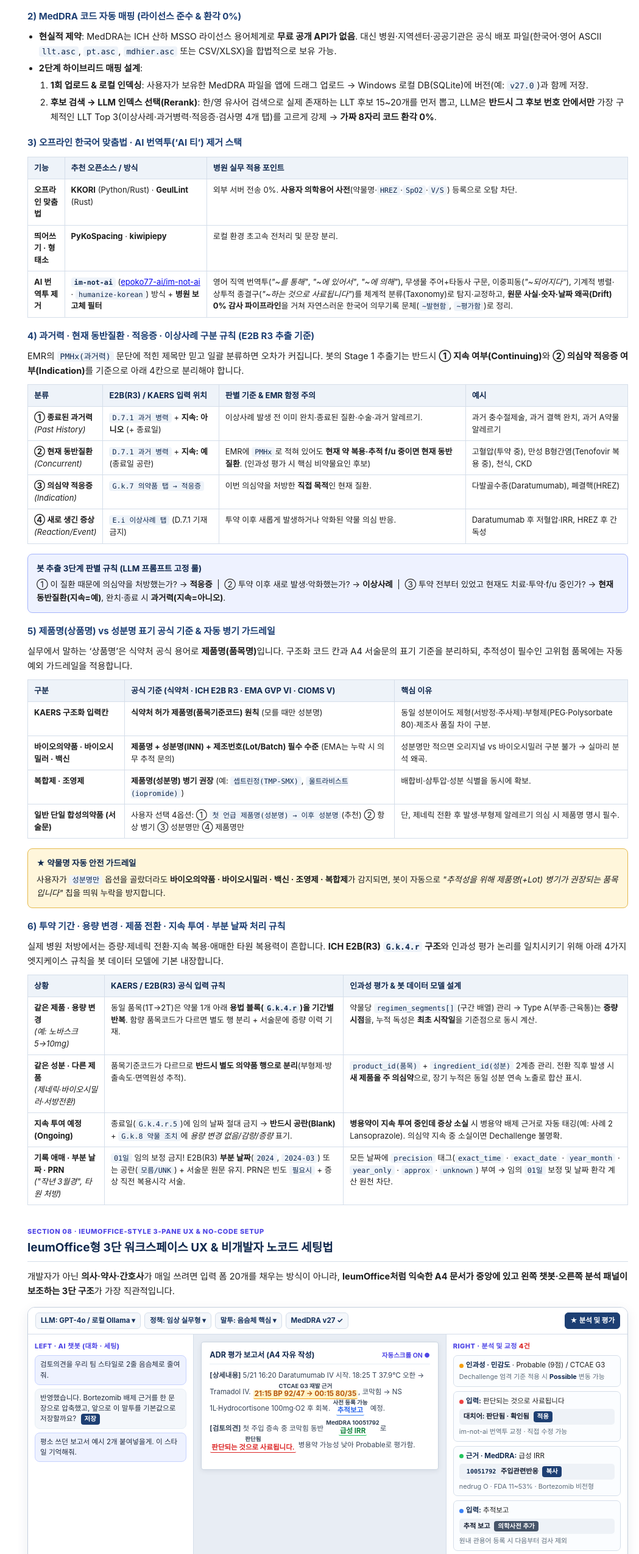
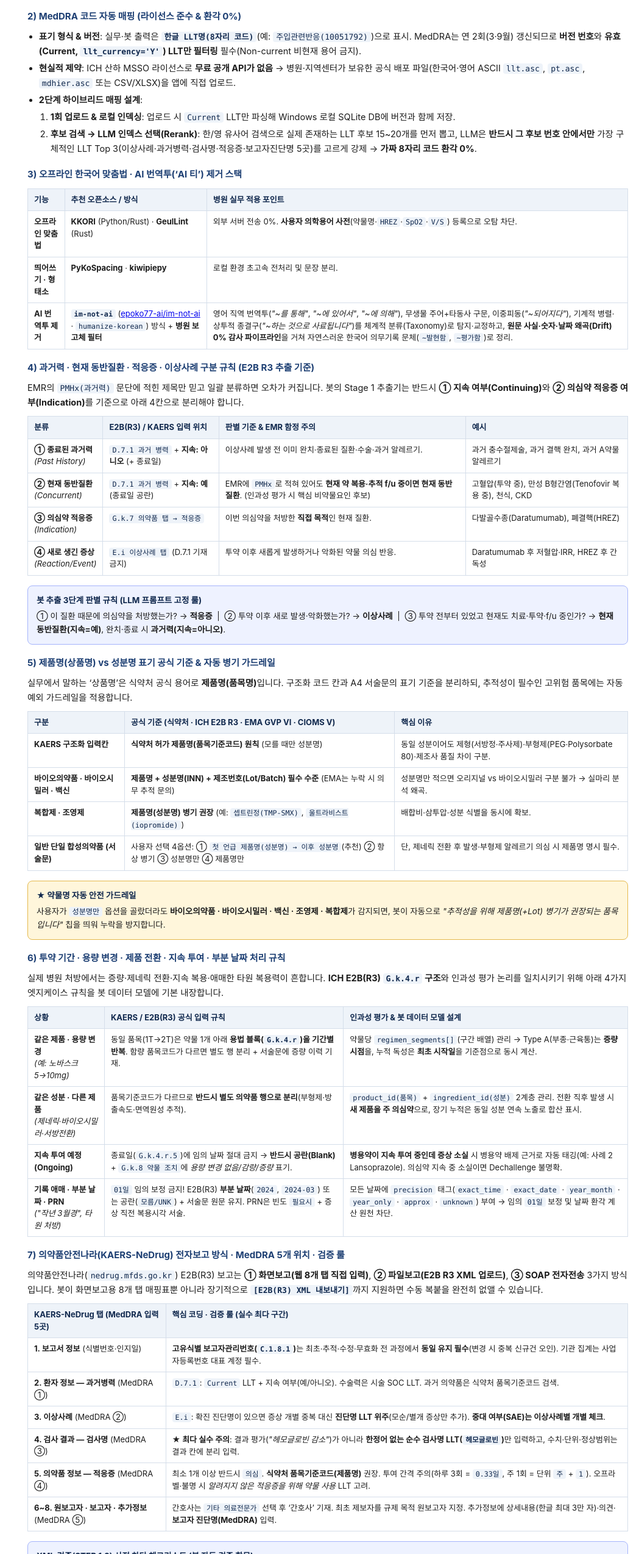
Before and after one commit to Coinyak/adr-study, a plain HTML site: page research.html in a window 1280 px wide. Shown: the part 5798-8346 px from the top of the page at 61% size, without its empty margins (231-1280 px from the left). Drawn offline with Linux system fonts and the light colour scheme.

Commit message:
Add dual workflow and KAERS-NeDrug E2B(R3) reporting & MedDRA 5-field coding guidelines

```diff
--- a/research.html
+++ b/research.html
@@ -1172,11 +1172,12 @@
 
       <h3>2) MedDRA 코드 자동 매핑 (라이선스 준수 &amp; 환각 0%)</h3>
       <ul>
-        <li><strong>현실적 제약</strong>: MedDRA는 ICH 산하 MSSO 라이선스 용어체계로 <strong>무료 공개 API가 없음</strong>. 대신 병원·지역센터·공공기관은 공식 배포 파일(한국어·영어 ASCII <code>llt.asc</code>, <code>pt.asc</code>, <code>mdhier.asc</code> 또는 CSV/XLSX)을 합법적으로 보유 가능.</li>
+        <li><strong>표기 형식 &amp; 버전</strong>: 실무·봇 출력은 <strong><code>한글 LLT명(8자리 코드)</code></strong>(예: <code>주입관련반응(10051792)</code>)으로 표시. MedDRA는 연 2회(3·9월) 갱신되므로 <strong>버전 번호</strong>와 <strong>유효(Current, <code>llt_currency='Y'</code>) LLT만 필터링</strong> 필수(Non-current 비현재 용어 금지).</li>
+        <li><strong>현실적 제약</strong>: ICH 산하 MSSO 라이선스로 <strong>무료 공개 API가 없음</strong> → 병원·지역센터가 보유한 공식 배포 파일(한국어·영어 ASCII <code>llt.asc</code>, <code>pt.asc</code>, <code>mdhier.asc</code> 또는 CSV/XLSX)을 앱에 직접 업로드.</li>
         <li><strong>2단계 하이브리드 매핑 설계</strong>:
           <ol>
-            <li><strong>1회 업로드 &amp; 로컬 인덱싱</strong>: 사용자가 보유한 MedDRA 파일을 앱에 드래그 업로드 → Windows 로컬 DB(SQLite)에 버전(예: <code>v27.0</code>)과 함께 저장.</li>
-            <li><strong>후보 검색 → LLM 인덱스 선택(Rerank)</strong>: 한/영 유사어 검색으로 실제 존재하는 LLT 후보 15~20개를 먼저 뽑고, LLM은 <strong>반드시 그 후보 번호 안에서만</strong> 가장 구체적인 LLT Top 3(이상사례·과거병력·적응증·검사명 4개 탭)를 고르게 강제 → <strong>가짜 8자리 코드 환각 0%</strong>.</li>
+            <li><strong>1회 업로드 &amp; 로컬 인덱싱</strong>: 업로드 시 <code>Current</code> LLT만 파싱해 Windows 로컬 SQLite DB에 버전과 함께 저장.</li>
+            <li><strong>후보 검색 → LLM 인덱스 선택(Rerank)</strong>: 한/영 유사어 검색으로 실제 존재하는 LLT 후보 15~20개를 먼저 뽑고, LLM은 <strong>반드시 그 후보 번호 안에서만</strong> 가장 구체적인 LLT Top 3(이상사례·과거병력·검사명·적응증·보고자진단명 5곳)를 고르게 강제 → <strong>가짜 8자리 코드 환각 0%</strong>.</li>
           </ol>
         </li>
       </ul>
@@ -1305,6 +1306,44 @@
             </tr>
           </tbody>
         </table>
+      </div>
+
+      <h3>7) 의약품안전나라(KAERS-NeDrug) 전자보고 방식 · MedDRA 5개 위치 · 검증 룰</h3>
+      <p>의약품안전나라(<code>nedrug.mfds.go.kr</code>) E2B(R3) 보고는 <strong>① 화면보고(웹 8개 탭 직접 입력)</strong>, <strong>② 파일보고(E2B R3 XML 업로드)</strong>, <strong>③ SOAP 전자전송</strong> 3가지 방식입니다. 봇이 화면보고용 8개 탭 매핑표뿐 아니라 장기적으로 <strong><code>[E2B(R3) XML 내보내기]</code></strong>까지 지원하면 수동 복붙을 완전히 없앨 수 있습니다.</p>
+      <div class="tbl-wrap">
+        <table>
+          <thead><tr><th>KAERS-NeDrug 탭 (MedDRA 입력 5곳)</th><th>핵심 코딩 · 검증 룰 (실수 최다 구간)</th></tr></thead>
+          <tbody>
+            <tr>
+              <td><strong>1. 보고서 정보</strong> (식별번호·인지일)</td>
+              <td><strong>고유식별 보고자관리번호(<code>C.1.8.1</code>)</strong>는 최초·추적·수정·무효화 전 과정에서 <strong>동일 유지 필수</strong>(변경 시 중복 신규건 오인). 기관 집계는 사업자등록번호 대표 계정 필수.</td>
+            </tr>
+            <tr>
+              <td><strong>2. 환자 정보 — 과거병력</strong> (MedDRA ①)</td>
+              <td><code>D.7.1</code>: <code>Current</code> LLT + 지속 여부(예/아니오). 수술력은 시술 SOC LLT. 과거 의약품은 식약처 품목기준코드 검색.</td>
+            </tr>
+            <tr>
+              <td><strong>3. 이상사례</strong> (MedDRA ②)</td>
+              <td><code>E.i</code>: 확진 진단명이 있으면 증상 개별 중복 대신 <strong>진단명 LLT 위주</strong>(모순/별개 증상만 추가). <strong>중대 여부(SAE)는 이상사례별 개별 체크</strong>.</td>
+            </tr>
+            <tr>
+              <td><strong>4. 검사 결과 — 검사명</strong> (MedDRA ③)</td>
+              <td><strong>★ 최다 실수 주의</strong>: 결과 평가(<em>"헤모글로빈 감소"</em>)가 아니라 <strong>한정어 없는 순수 검사명 LLT(<code>헤모글로빈</code>)</strong>만 입력하고, 수치·단위·정상범위는 결과 칸에 분리 입력.</td>
+            </tr>
+            <tr>
+              <td><strong>5. 의약품 정보 — 적응증</strong> (MedDRA ④)</td>
+              <td>최소 1개 이상 반드시 <code>의심</code>. <strong>식약처 품목기준코드(제품명)</strong> 권장. 투여 간격 주의(하루 3회 = <code>0.33일</code>, 주 1회 = 단위 <code>주</code> + <code>1</code>). 오프라벨·불명 시 <em>알려지지 않은 적응증을 위해 약물 사용</em> LLT 고려.</td>
+            </tr>
+            <tr>
+              <td><strong>6~8. 원보고자 · 보고자 · 추가정보</strong> (MedDRA ⑤)</td>
+              <td>간호사는 <code>기타 의료전문가</code> 선택 후 ‘간호사’ 기재. 최초 제보자를 규제 목적 원보고자 지정. 추가정보에 상세내용(한글 최대 3만 자)·의견·<strong>보고자 진단명(MedDRA)</strong> 입력.</td>
+            </tr>
+          </tbody>
+        </table>
+      </div>
+      <div class="callout">
+        <div class="callout-title">XML 검증(STEP 1·2) 사전 차단 체크리스트 (봇 자동 검증 항목)</div>
+        <p style="margin:0;">① 투여 시작일 &gt; 이상사례 발현일 또는 종료일 &lt; 시작일 논리 오류 차단 · ② Non-current LLT 사용 및 MedDRA 버전 누락 차단 · ③ 필수 식별번호(<code>C.1.1</code>·<code>C.1.8.1</code>) 누락·NullFlavor 오용 차단 · ④ 첨부파일 개인정보 마스킹 알림.</p>
       </div>
     </section>
 
@@ -1352,7 +1391,7 @@
             </div>
             <div class="wf-card">
               <div><span class="sp-dot dot-green"></span><strong>근거 · MedDRA:</strong> 급성 IRR</div>
-              <div class="wf-cand"><code>10051792</code> 주입관련반응 <span class="wf-mini-btn">복사</span></div>
+              <div class="wf-cand">주입관련반응(<code>10051792</code>) <span class="wf-mini-btn">복사</span></div>
               <div class="wf-help">nedrug O · FDA 11~53% · Bortezomib 비전형</div>
             </div>
             <div class="wf-card">
@@ -1369,6 +1408,31 @@
           <span><span class="sp-dot dot-blue"></span>맞춤법 · 원내 전문용어 예외</span>
           <span style="margin-left:auto;font-weight:700;color:#1d3f73;">[일괄 적용] [돌아가기] [전체 복사]</span>
         </div>
+      </div>
+
+      <h3>입력 자동 감지형 듀얼 워크플로우 (초안 생성 vs 원문 보존 첨삭)</h3>
+      <p>같은 A4 화면에서 <strong>날것의 EMR만 붙여넣는 사용자</strong>와 <strong>이미 작성한 평가 보고서의 첨삭·교차검증을 원하는 사용자</strong>를 모두 지원하기 위해, 입력 구조를 자동 감지하되 상단 스위치(<code>[초안 생성] ↔ [내 글 첨삭]</code>)로 언제든 전환합니다.</p>
+      <div class="tbl-wrap">
+        <table>
+          <thead><tr><th>구분</th><th>모드 ① 초안 생성 · 평가 (<code>EMR → 보고서</code>)</th><th>모드 ② 첨삭 · 교차검증 (<code>완성본 → 리뷰</code>)</th></tr></thead>
+          <tbody>
+            <tr>
+              <td><strong>입력 형태</strong></td>
+              <td>비정형 EMR 경과·투약·검사치 복붙 (결론 없음)</td>
+              <td>이미 작성한 <code>상세내용 + 검토의견 + (본인 판정)</code></td>
+            </tr>
+            <tr>
+              <td><strong>가운데 A4 동작</strong></td>
+              <td>원본 EMR은 상단 접이식 <code>[원본 EMR]</code> 탭에 보존하고, 내 문체 규칙에 맞춰 보고서 초안 생성</td>
+              <td><strong>작성자 원문을 절대 덮어쓰지 않고 보존</strong> + <code>nara-speller</code>형 4색 밑줄·루비만 표시 (<code>[적용]</code> 클릭 시에만 반영)</td>
+            </tr>
+            <tr>
+              <td><strong>오른쪽 패널 핵심</strong></td>
+              <td>인과성 판정+민감도 · 병용약 근거표 · MedDRA <code>한글(코드)</code> 추천 · 누락 체크</td>
+              <td><strong>2nd Opinion 교차검증</strong>(작성자 판정 vs 정책 판정 차이 사유) · 수치/누락 병용약 지적 · 맞춤법/<code>im-not-ai</code> 교정 · MedDRA 검수</td>
+            </tr>
+          </tbody>
+        </table>
       </div>
 
       <h3>부산대 맞춤법 검사기(nara-speller)형 교정 · 근거 연동 UX</h3>
```
